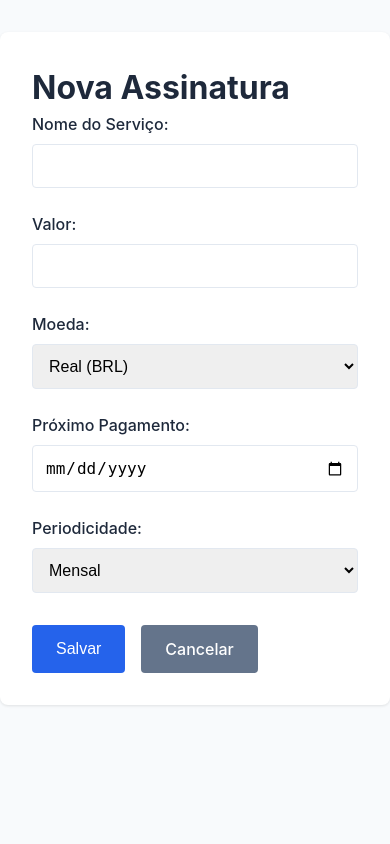
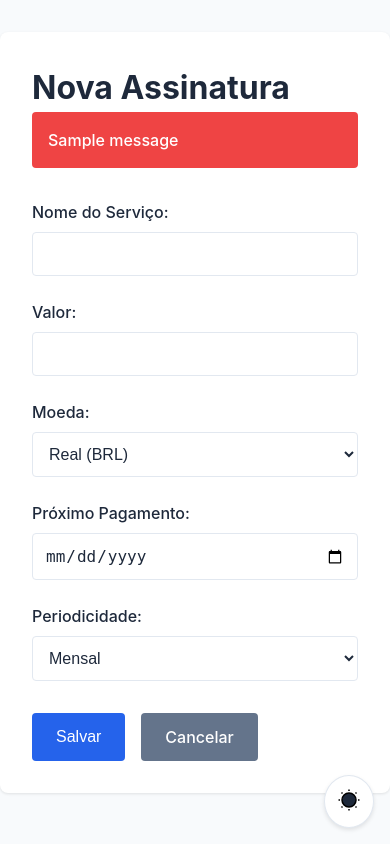
Before and after one commit to mp3fbf/flaskapp, a Flask app: page /subscription/add in a window 390 px wide. Run offline with Flask 3, Linux system fonts and the light colour scheme; a user stored in the database is signed in; tables that the repository leaves empty hold one stand-in row (values such as "Sample post"); one stand-in notice (Sample message) is shown.

Commit message:
feat: adiciona suporte a dark mode

```diff
--- /dev/null
+++ b/static/js/theme.js
@@ -0,0 +1,32 @@
+// Função para alternar entre temas
+function toggleTheme() {
+    const currentTheme = document.documentElement.getAttribute('data-theme');
+    const newTheme = currentTheme === 'dark' ? 'light' : 'dark';
+
+    document.documentElement.setAttribute('data-theme', newTheme);
+    localStorage.setItem('theme', newTheme);
+
+    // Atualiza o ícone
+    updateThemeIcon(newTheme);
+}
+
+// Função para atualizar o ícone do tema
+function updateThemeIcon(theme) {
+    const icon = document.querySelector('.theme-toggle svg');
+    if (theme === 'dark') {
+        icon.innerHTML = `<path d="M12 3c.132 0 .263 0 .393 0a7.5 7.5 0 0 0 7.92 12.446a9 9 0 1 1 -8.313 -12.454z"/>`;
+    } else {
+        icon.innerHTML = `<path d="M12 19a7 7 0 1 0 0-14 7 7 0 0 0 0 14z M12 22.5v-1.5 M12 3v-1.5 M18.5 18.5l1 1 M4.5 4.5l1 1 M21 12h1.5 M1.5 12H3 M18.5 5.5l1-1 M4.5 19.5l1-1"/>`;
+    }
+}
+
+// Função para inicializar o tema
+function initTheme() {
+    // Verifica se há um tema salvo
+    const savedTheme = localStorage.getItem('theme') || 'light';
+    document.documentElement.setAttribute('data-theme', savedTheme);
+    updateThemeIcon(savedTheme);
+}
+
+// Inicializa o tema quando o DOM estiver carregado
+document.addEventListener('DOMContentLoaded', initTheme);
--- a/static/styles.css
+++ b/static/styles.css
@@ -1,13 +1,37 @@
+/* Theme Variables */
 :root {
+    /* Light Theme (default) */
     --primary-color: #2563eb;
     --secondary-color: #64748b;
     --background-color: #f8fafc;
+    --surface-color: #ffffff;
     --text-color: #1e293b;
     --border-color: #e2e8f0;
     --error-color: #ef4444;
     --success-color: #22c55e;
+    --hover-color: #1d4ed8;
+    --table-header-bg: #f8fafc;
+    --table-border: #e2e8f0;
+    --shadow-color: rgba(0, 0, 0, 0.1);
 }
 
+/* Dark Theme */
+[data-theme="dark"] {
+    --primary-color: #3b82f6;
+    --secondary-color: #94a3b8;
+    --background-color: #0f172a;
+    --surface-color: #1e293b;
+    --text-color: #f1f5f9;
+    --border-color: #334155;
+    --error-color: #ef4444;
+    --success-color: #22c55e;
+    --hover-color: #60a5fa;
+    --table-header-bg: #1e293b;
+    --table-border: #334155;
+    --shadow-color: rgba(0, 0, 0, 0.3);
+}
+
+/* Base Styles */
 * {
     margin: 0;
     padding: 0;
@@ -19,6 +43,31 @@ body {
     background-color: var(--background-color);
     color: var(--text-color);
     line-height: 1.5;
+    transition: background-color 0.3s, color 0.3s;
+}
+
+/* Theme Toggle */
+.theme-toggle {
+    position: fixed;
+    bottom: 2rem;
+    right: 2rem;
+    padding: 0.75rem;
+    border-radius: 50%;
+    background-color: var(--surface-color);
+    border: 1px solid var(--border-color);
+    cursor: pointer;
+    box-shadow: 0 2px 4px var(--shadow-color);
+    transition: all 0.3s ease;
+}
+
+.theme-toggle:hover {
+    transform: scale(1.1);
+}
+
+.theme-toggle svg {
+    width: 1.5rem;
+    height: 1.5rem;
+    fill: var(--text-color);
 }
 
 /* Container Styles */
@@ -28,9 +77,9 @@ body {
     max-width: 1200px;
     margin: 2rem auto;
     padding: 2rem;
-    background: white;
+    background: var(--surface-color);
     border-radius: 8px;
-    box-shadow: 0 1px 3px rgba(0, 0, 0, 0.1);
+    box-shadow: 0 1px 3px var(--shadow-color);
 }
 
 .login-container {
@@ -60,9 +109,12 @@ input,
 select {
     width: 100%;
     padding: 0.75rem;
+    background-color: var(--surface-color);
+    color: var(--text-color);
     border: 1px solid var(--border-color);
     border-radius: 4px;
     font-size: 1rem;
+    transition: all 0.3s ease;
 }
 
 input:focus,
@@ -84,11 +136,12 @@ select:focus {
     font-weight: 500;
     text-decoration: none;
     cursor: pointer;
-    transition: background-color 0.2s;
+    transition: all 0.3s ease;
 }
 
 .btn:hover {
-    background-color: #1d4ed8;
+    background-color: var(--hover-color);
+    transform: translateY(-1px);
 }
 
 .btn-secondary {
@@ -96,7 +149,7 @@ select:focus {
 }
 
 .btn-secondary:hover {
-    background-color: #475569;
+    background-color: var(--hover-color);
 }
 
 .button-group {
@@ -110,17 +163,18 @@ table {
     width: 100%;
     border-collapse: collapse;
     margin: 2rem 0;
+    background-color: var(--surface-color);
 }
 
 th,
 td {
     padding: 1rem;
     text-align: left;
-    border-bottom: 1px solid var(--border-color);
+    border-bottom: 1px solid var(--table-border);
 }
 
 th {
-    background-color: #f8fafc;
+    background-color: var(--table-header-bg);
     font-weight: 600;
 }
 
@@ -139,7 +193,7 @@ th {
 .totals {
     margin-top: 2rem;
     padding: 1rem;
-    background-color: #f8fafc;
+    background-color: var(--table-header-bg);
     border-radius: 4px;
 }
 
@@ -178,4 +232,9 @@ th {
         display: block;
         overflow-x: auto;
     }
+
+    .theme-toggle {
+        bottom: 1rem;
+        right: 1rem;
+    }
 }
--- a/templates/add_subscription.html
+++ b/templates/add_subscription.html
@@ -4,10 +4,20 @@
     <title>Nova Assinatura - Gerenciador de Assinaturas</title>
     <script src="https://unpkg.com/htmx.org"></script>
     <link rel="stylesheet" href="/static/styles.css">
+    <script src="/static/js/theme.js"></script>
 </head>
 <body>
     <div class="form-container">
         <h1>Nova Assinatura</h1>
+        {% with messages = get_flashed_messages() %}
+            {% if messages %}
+                <div class="flash-messages">
+                    {% for message in messages %}
+                        <div class="alert">{{ message }}</div>
+                    {% endfor %}
+                </div>
+            {% endif %}
+        {% endwith %}
         <form method="POST" action="{{ url_for('add_subscription') }}">
             <div class="form-group">
                 <label for="name">Nome do Serviço:</label>
@@ -49,5 +59,11 @@
             </div>
         </form>
     </div>
+
+    <button class="theme-toggle" onclick="toggleTheme()" aria-label="Alternar tema">
+        <svg xmlns="http://www.w3.org/2000/svg" viewBox="0 0 24 24" stroke-width="1.5" stroke="currentColor" fill="none">
+            <path d="M12 19a7 7 0 1 0 0-14 7 7 0 0 0 0 14z M12 22.5v-1.5 M12 3v-1.5 M18.5 18.5l1 1 M4.5 4.5l1 1 M21 12h1.5 M1.5 12H3 M18.5 5.5l1-1 M4.5 19.5l1-1"/>
+        </svg>
+    </button>
 </body>
 </html>
```
Also changed, not shown: templates/dashboard.html (+7 -0 lines), templates/login.html (+17 -1 lines).
